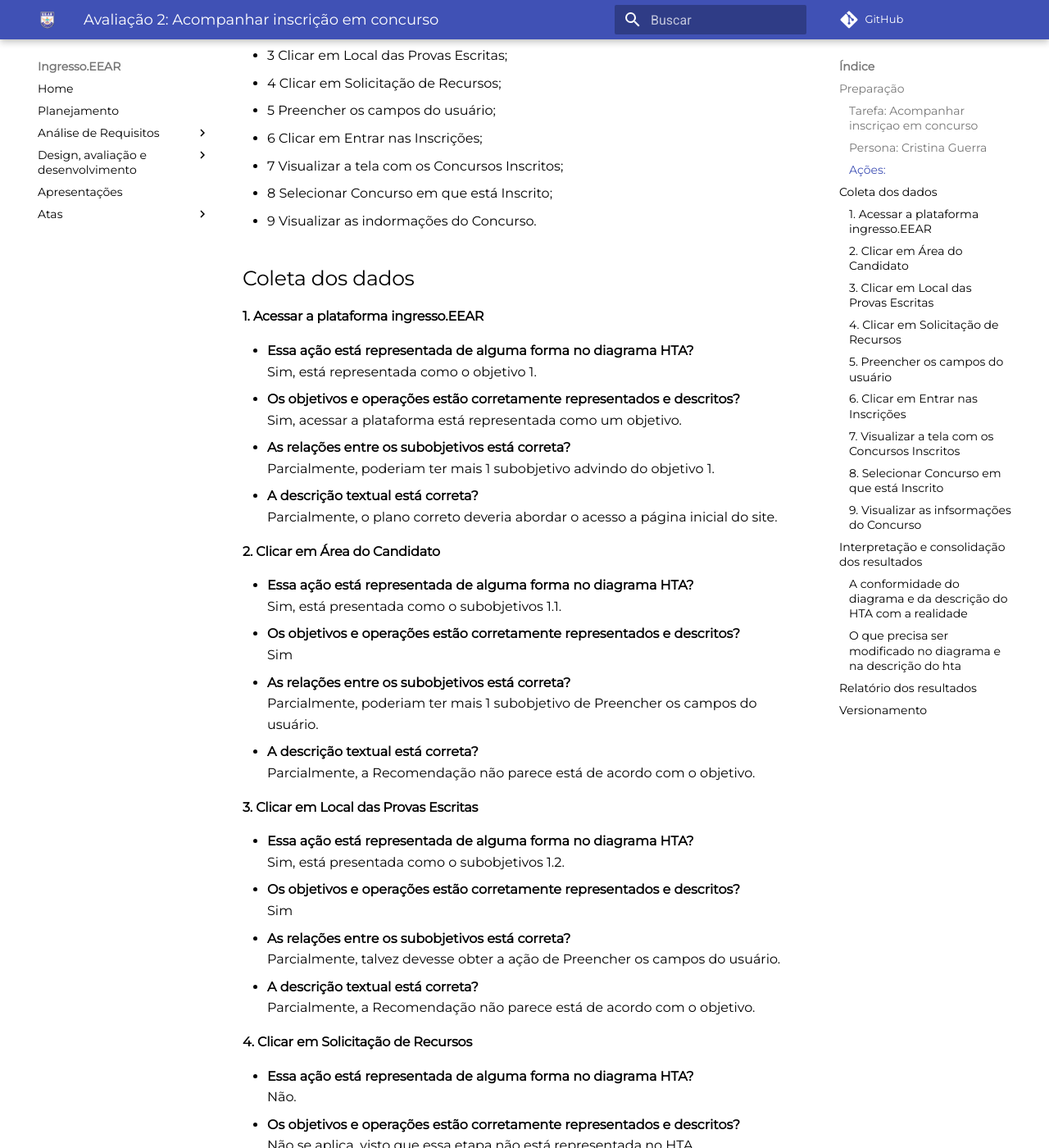
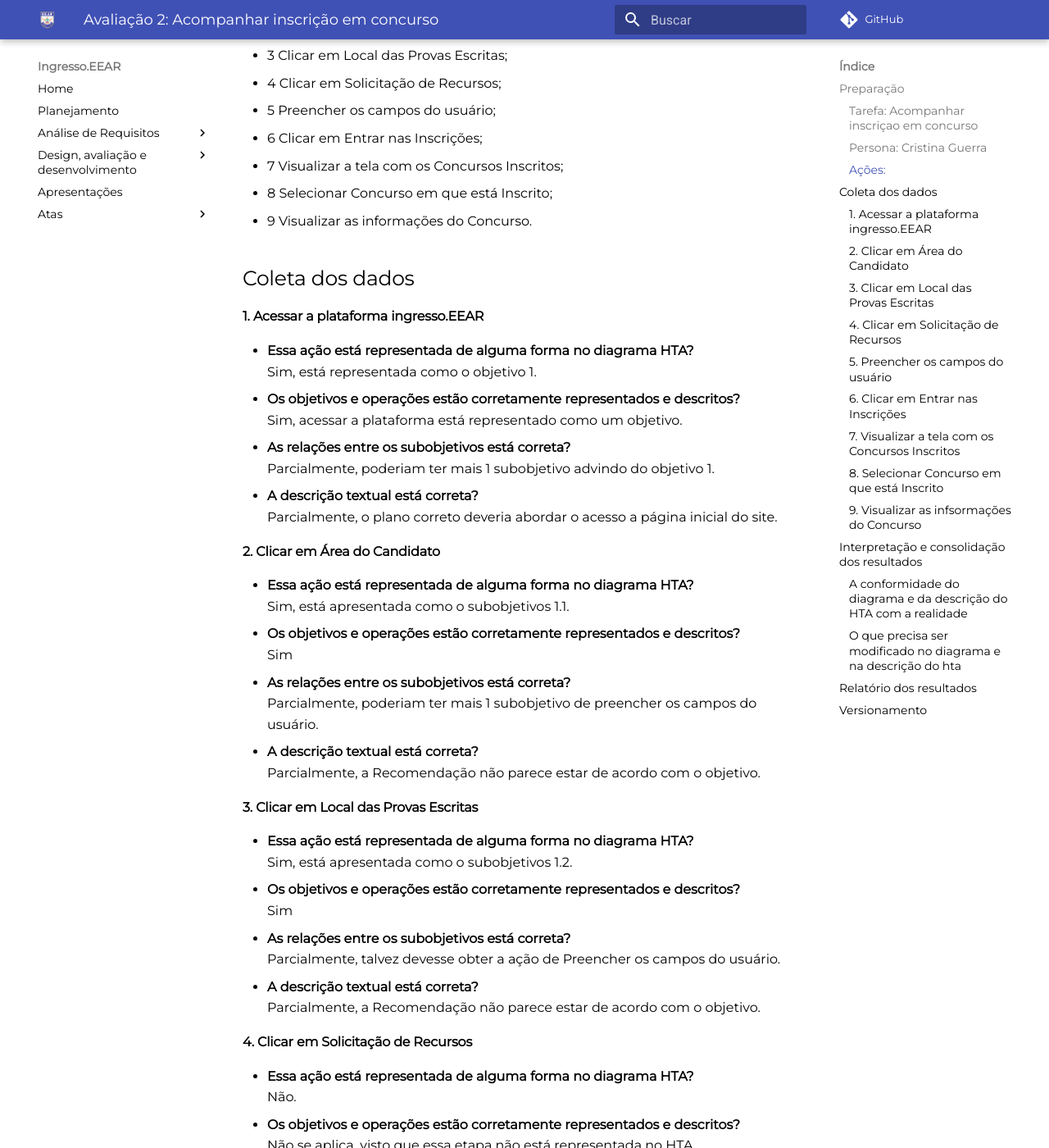
Before and after one commit to CarlosZoft/2020.2-Ingresso.eear, an MkDocs documentation site: the page built from docs/design-ava-dese/nivel-1/avaliacoes/avaliacao-acompanha.md, in a window 1280 px wide and 1400 px high, scrolled down 409 px. Shown: the whole window at 82% size. Built offline with MkDocs 1.6.1 and Material for MkDocs 9.7.7, drawn with Linux system fonts in a browser that asks for light colours; comment, search, counter and statistics services are not loaded; some of the changed text lies outside the part shown.

Commit message:
Corrigindo portugues

```diff
--- a/docs/design-ava-dese/nivel-1/avaliacoes/avaliacao-acompanha.md
+++ b/docs/design-ava-dese/nivel-1/avaliacoes/avaliacao-acompanha.md
@@ -13,27 +13,27 @@
 - 6 Clicar em Entrar nas Inscrições;
 - 7 Visualizar a tela com os Concursos Inscritos;
 - 8 Selecionar Concurso em que está Inscrito;
-- 9 Visualizar as indormações do Concurso.
+- 9 Visualizar as informações do Concurso.
 
 ## Coleta dos dados
 
 #### 1. Acessar a plataforma ingresso.EEAR
 - **Essa ação está representada de alguma forma no diagrama HTA?**<br> Sim, está representada como o objetivo 1.
-- **Os objetivos e operações estão corretamente representados e descritos?**<br> Sim, acessar a plataforma está representada como um objetivo.
+- **Os objetivos e operações estão corretamente representados e descritos?**<br> Sim, acessar a plataforma está representado como um objetivo.
 - **As relações entre os subobjetivos está correta?**<br> Parcialmente, poderiam ter mais 1 subobjetivo advindo do objetivo 1.
 - **A descrição textual está correta?**<br> Parcialmente, o plano correto deveria abordar o acesso a página inicial do site.
 
 #### 2. Clicar em Área do Candidato
-- **Essa ação está representada de alguma forma no diagrama HTA?**<br> Sim, está presentada como o subobjetivos 1.1.
+- **Essa ação está representada de alguma forma no diagrama HTA?**<br> Sim, está apresentada como o subobjetivos 1.1.
 - **Os objetivos e operações estão corretamente representados e descritos?**<br> Sim
-- **As relações entre os subobjetivos está correta?**<br> Parcialmente, poderiam ter mais 1 subobjetivo de Preencher os campos do usuário.
-- **A descrição textual está correta?**<br> Parcialmente, a Recomendação não parece está de acordo com o objetivo.
+- **As relações entre os subobjetivos está correta?**<br> Parcialmente, poderiam ter mais 1 subobjetivo de preencher os campos do usuário.
+- **A descrição textual está correta?**<br> Parcialmente, a Recomendação não parece estar de acordo com o objetivo.
 
 #### 3. Clicar em Local das Provas Escritas
-- **Essa ação está representada de alguma forma no diagrama HTA?**<br> Sim, está presentada como o subobjetivos 1.2.
+- **Essa ação está representada de alguma forma no diagrama HTA?**<br> Sim, está apresentada como o subobjetivos 1.2.
 - **Os objetivos e operações estão corretamente representados e descritos?**<br> Sim
 - **As relações entre os subobjetivos está correta?**<br> Parcialmente, talvez devesse obter a ação de Preencher os campos do usuário.
-- **A descrição textual está correta?**<br> Parcialmente, a Recomendação não parece está de acordo com o objetivo.
+- **A descrição textual está correta?**<br> Parcialmente, a Recomendação não parece estar de acordo com o objetivo.
 
 #### 4. Clicar em Solicitação de Recursos
 - **Essa ação está representada de alguma forma no diagrama HTA?**<br> Não.
@@ -62,10 +62,10 @@
 
 
 #### 8. Selecionar Concurso em que está Inscrito
-- **Essa ação está representada de alguma forma no diagrama HTA?**<br> Sim, está presentada como o subobjetivos 2.1.
+- **Essa ação está representada de alguma forma no diagrama HTA?**<br> Sim, está apresentada como o subobjetivos 2.1.
 - **Os objetivos e operações estão corretamente representados e descritos?**<br> Sim
 - **As relações entre os subobjetivos está correta?**<br> Parcialmente, talvez devesse ter uma outra etapa posterior a isso.
-- **A descrição textual está correta?**<br> Parcialmente, talvez o feedback de visualizar as informações poderiam estar mais esclarecida.
+- **A descrição textual está correta?**<br> Parcialmente, talvez o feedback de visualizar as informações poderiam estar mais esclarecidas.
 
 #### 9. Visualizar as infsormações do Concurso
 - **Essa ação está representada de alguma forma no diagrama HTA?**<br> Não.
```
